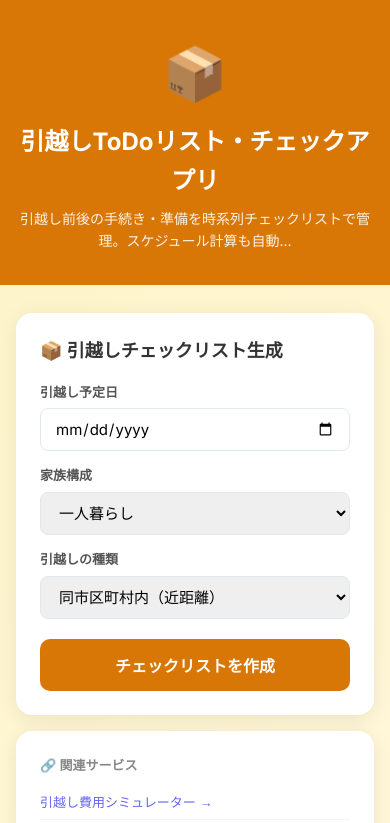
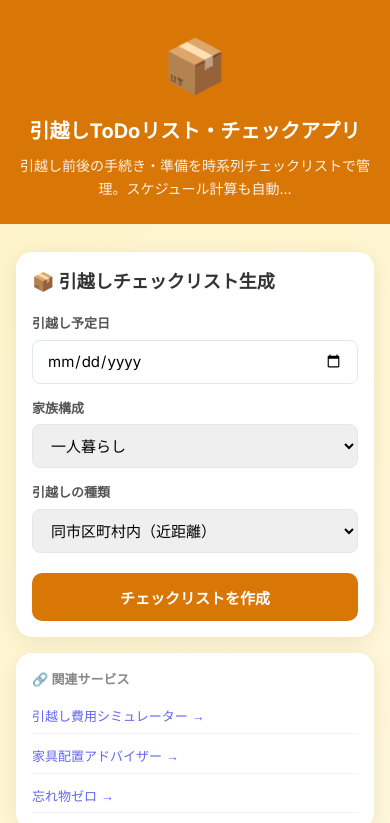
Before and after one commit to appadaycreator/moving-checklist-app, a plain HTML site: page index.html in a window 390 px wide. Shown: the top 823 px of the page. Drawn offline with Linux system fonts and the light colour scheme.

Commit message:
improve: UI/a11y改善 2026-05-25

```diff
--- a/index.html
+++ b/index.html
@@ -38,16 +38,25 @@
         .site-header p { font-size: 14px; opacity: 0.9; }
         .container { max-width: 800px; margin: 0 auto; padding: 16px; }
         .card { background: white; border-radius: 16px; padding: 24px; box-shadow: 0 4px 20px rgba(0,0,0,0.08); margin-bottom: 16px; }
-        .btn { background: #D97706; color: white; border: none; padding: 14px 24px; border-radius: 10px; font-size: 16px; font-weight: 600; cursor: pointer; width: 100%; transition: opacity .2s; }
+        .btn { background: #D97706; color: white; border: none; padding: 14px 24px; border-radius: 10px; font-size: 16px; font-weight: 600; cursor: pointer; width: 100%; transition: opacity .2s; min-height: 48px; touch-action: manipulation; }
         .btn:hover { opacity: 0.9; }
         .btn:active { transform: scale(0.98); }
-        input, select, textarea { width: 100%; padding: 10px 14px; border: 1.5px solid #e2e8f0; border-radius: 8px; font-size: 15px; margin-top: 4px; font-family: inherit; }
-        input:focus, select:focus { outline: none; border-color: #D97706; }
+        .btn:focus-visible { outline: 3px solid #D97706; outline-offset: 3px; }
+        input, select, textarea { width: 100%; padding: 10px 14px; border: 1.5px solid #e2e8f0; border-radius: 8px; font-size: 15px; margin-top: 4px; font-family: inherit; min-height: 44px; }
+        input:focus, select:focus, textarea:focus { outline: none; border-color: #D97706; box-shadow: 0 0 0 3px #D9770622; }
         label { font-size: 13px; font-weight: 600; color: #555; display: block; margin-top: 14px; margin-bottom: 2px; }
         .result { display: none; }
         .result.show { display: block; }
         .result-value { font-size: 36px; font-weight: 700; color: #D97706; text-align: center; padding: 16px 0; }
         .badge { display: inline-block; background: #D9770620; color: #D97706; padding: 4px 12px; border-radius: 20px; font-size: 12px; font-weight: 600; }
+        .sr-only { position: absolute; width: 1px; height: 1px; padding: 0; margin: -1px; overflow: hidden; clip: rect(0,0,0,0); white-space: nowrap; border: 0; }
+        @media (max-width: 480px) {
+            .site-header { padding: 24px 16px; }
+            .site-header h1 { font-size: 20px; }
+            .card { padding: 16px; }
+            .btn { font-size: 15px; padding: 13px 20px; }
+            .result-value { font-size: 28px; }
+        }
         /* ── サービス固有CSS ── */
 
     </style>
@@ -55,13 +64,15 @@
 <body>
     <noscript><iframe src="https://www.googletagmanager.com/ns.html?id=GTM-TXQGZRF9" height="0" width="0" style="display:none;visibility:hidden"></iframe></noscript>
 
-    <header class="site-header">
-        <div class="emoji">📦</div>
+    <a href="#main-content" class="sr-only" style="position:absolute;top:8px;left:8px;background:#D97706;color:white;padding:8px 16px;border-radius:6px;z-index:9999;text-decoration:none;font-size:14px;" tabindex="1">メインコンテンツへスキップ</a>
+
+    <header class="site-header" role="banner">
+        <div class="emoji" aria-hidden="true">📦</div>
         <h1>引越しToDoリスト・チェックアプリ</h1>
         <p>引越し前後の手続き・準備を時系列チェックリストで管理。スケジュール計算も自動...</p>
     </header>
 
-    <main class="container">
+    <main id="main-content" class="container" role="main" aria-label="引越しToDoリスト・チェックアプリのメインコンテンツ">
         <ins class="adsbygoogle" style="display:block;margin:12px 0" data-ad-client="ca-pub-8427583028015858" data-ad-slot="auto" data-ad-format="auto" data-full-width-responsive="true"></ins>
         <script>(adsbygoogle = window.adsbygoogle || []).push({});</script>
 
@@ -143,11 +154,11 @@
         </div>
 
         <!-- SNSシェアCTA -->
-        <div class="card" style="margin-top:8px;text-align:center;background:linear-gradient(135deg,#FEF3C7,#FFFBEB);">
+        <div class="card" style="margin-top:8px;text-align:center;background:linear-gradient(135deg,#FEF3C7,#FFFBEB);" role="complementary" aria-label="SNSシェア">
             <p style="font-size:13px;font-weight:600;color:#374151;margin-bottom:10px;">📣 友人・家族にシェアする</p>
             <div style="display:flex;gap:8px;justify-content:center;flex-wrap:wrap;">
-                <a href="https://twitter.com/intent/tweet?text=%E5%BC%95%E8%B6%8A%E3%81%97ToDo%E3%83%AA%E3%82%B9%E3%83%88%E3%83%BB%E3%83%81%E3%82%A7%E3%83%83%E3%82%AF%E3%82%A2%E3%83%97%E3%83%AA%20%23無料ツール&url=https%3A%2F%2Fappadaycreator.com%2Fmoving-checklist-app%2F" target="_blank" rel="noopener" style="background:#1DA1F2;color:white;padding:8px 16px;border-radius:8px;font-size:13px;text-decoration:none;font-weight:600;">𝕏 シェア</a>
-                <a href="https://line.me/R/msg/text/?%E5%BC%95%E8%B6%8A%E3%81%97ToDo%E3%83%AA%E3%82%B9%E3%83%88%E3%83%BB%E3%83%81%E3%82%A7%E3%83%83%E3%82%AF%E3%82%A2%E3%83%97%E3%83%AA%0Ahttps%3A%2F%2Fappadaycreator.com%2Fmoving-checklist-app%2F" target="_blank" rel="noopener" style="background:#00B900;color:white;padding:8px 16px;border-radius:8px;font-size:13px;text-decoration:none;font-weight:600;">LINE</a>
+                <a href="https://twitter.com/intent/tweet?text=%E5%BC%95%E8%B6%8A%E3%81%97ToDo%E3%83%AA%E3%82%B9%E3%83%88%E3%83%BB%E3%83%81%E3%82%A7%E3%83%83%E3%82%AF%E3%82%A2%E3%83%97%E3%83%AA%20%23無料ツール&url=https%3A%2F%2Fappadaycreator.com%2Fmoving-checklist-app%2F" target="_blank" rel="noopener" aria-label="引越しToDoリスト・チェックアプリをXでシェア" style="background:#1DA1F2;color:white;padding:8px 16px;border-radius:8px;font-size:13px;text-decoration:none;font-weight:600;min-height:44px;display:inline-flex;align-items:center;">𝕏 シェア</a>
+                <a href="https://line.me/R/msg/text/?%E5%BC%95%E8%B6%8A%E3%81%97ToDo%E3%83%AA%E3%82%B9%E3%83%88%E3%83%BB%E3%83%81%E3%82%A7%E3%83%83%E3%82%AF%E3%82%A2%E3%83%97%E3%83%AA%0Ahttps%3A%2F%2Fappadaycreator.com%2Fmoving-checklist-app%2F" target="_blank" rel="noopener" aria-label="引越しToDoリスト・チェックアプリをLINEでシェア" style="background:#00B900;color:white;padding:8px 16px;border-radius:8px;font-size:13px;text-decoration:none;font-weight:600;min-height:44px;display:inline-flex;align-items:center;">LINE</a>
             </div>
         </div>
 
```
